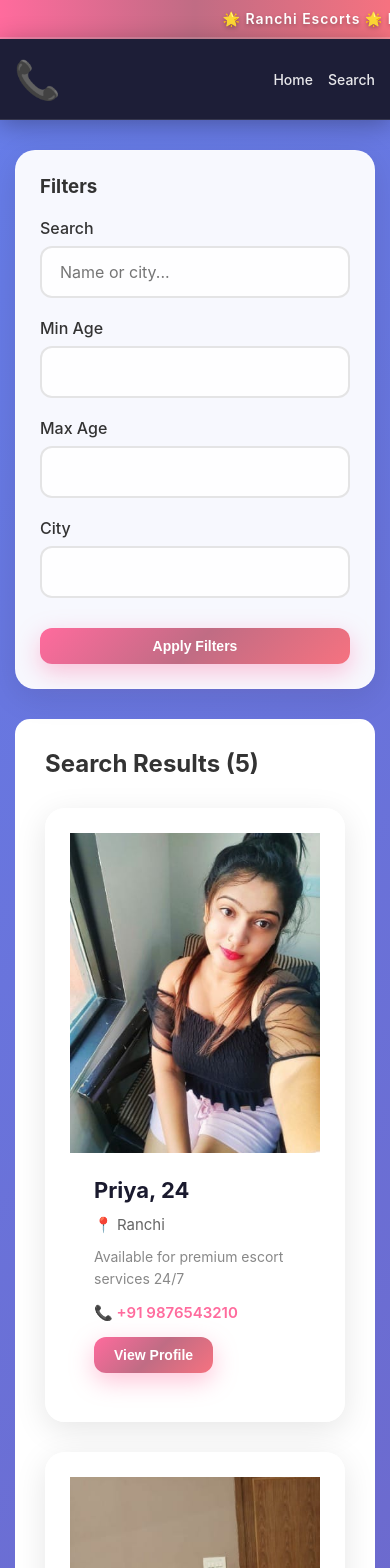
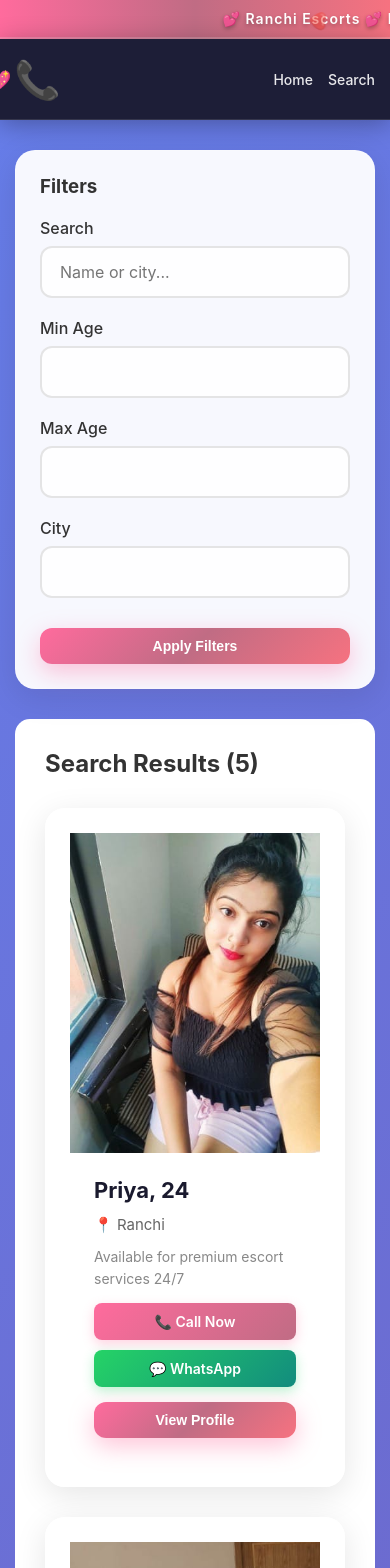
Before and after one commit to ravi670363-cpu/FirstProject, a React (Vite) app in the folder frontend/: page /search in a window 390 px wide. Shown: the top 1568 px of the page. Built offline with nearby package versions, Linux system fonts and the light colour scheme; no server answers; the HTML template or start-up script is replaced by a standard one.

Commit message:
Added WhatsApp button, updated phone number to 9202695501, and added love/heart animations in header

```diff
--- a/frontend/src/components/Footer.jsx
+++ b/frontend/src/components/Footer.jsx
@@ -25,7 +25,7 @@ const Footer = () => {
           <div className="footer-section">
             <h4>Contact Us</h4>
             <p>Email: support@callanytime.com</p>
-            <p>Phone: +91 9876543210</p>
+            <p>Phone: +91 9202695501</p>
             <p>Location: Ranchi, Jharkhand</p>
           </div>
 
--- a/frontend/src/components/Navbar.css
+++ b/frontend/src/components/Navbar.css
@@ -5,6 +5,54 @@
   padding: 12px 0;
   position: relative;
   border-bottom: 2px solid rgba(255, 255, 255, 0.2);
+}
+
+.announcement-banner::before {
+  content: '💕';
+  position: absolute;
+  font-size: 24px;
+  animation: floatHeart1 8s ease-in-out infinite;
+  opacity: 0.6;
+}
+
+.announcement-banner::after {
+  content: '❤️';
+  position: absolute;
+  font-size: 20px;
+  animation: floatHeart2 10s ease-in-out infinite;
+  opacity: 0.5;
+}
+
+@keyframes floatHeart1 {
+  0% {
+    left: -50px;
+    top: 50%;
+    transform: translateY(-50%) rotate(0deg);
+  }
+  50% {
+    top: 30%;
+  }
+  100% {
+    left: 110%;
+    top: 50%;
+    transform: translateY(-50%) rotate(360deg);
+  }
+}
+
+@keyframes floatHeart2 {
+  0% {
+    left: -30px;
+    top: 40%;
+    transform: translateY(-50%) rotate(0deg);
+  }
+  50% {
+    top: 60%;
+  }
+  100% {
+    left: 110%;
+    top: 40%;
+    transform: translateY(-50%) rotate(-360deg);
+  }
 }
 
 .announcement-content {
@@ -67,10 +115,28 @@
   font-weight: 800;
   color: white;
   transition: transform 0.3s ease;
+  position: relative;
 }
 
 .logo:hover {
   transform: scale(1.05);
+}
+
+.logo::before {
+  content: '💖';
+  position: absolute;
+  left: -35px;
+  font-size: 20px;
+  animation: heartBeat 1.5s ease-in-out infinite;
+}
+
+@keyframes heartBeat {
+  0%, 100% {
+    transform: scale(1);
+  }
+  50% {
+    transform: scale(1.2);
+  }
 }
 
 .logo-icon {
@@ -135,6 +201,11 @@
     display: none;
   }
 
+  .logo::before {
+    left: -25px;
+    font-size: 16px;
+  }
+
   .nav-link {
     font-size: 14px;
   }
@@ -146,4 +217,9 @@
   .announcement-banner {
     padding: 10px 0;
   }
+
+  .announcement-banner::before,
+  .announcement-banner::after {
+    font-size: 16px;
+  }
 }
--- a/frontend/src/components/Navbar.jsx
+++ b/frontend/src/components/Navbar.jsx
@@ -17,7 +17,7 @@ const Navbar = () => {
       <div className="announcement-banner">
         <div className="announcement-content">
           <span className="announcement-text">
-            🌟 Ranchi Escorts 🌟 Ranchi Call Girls 🌟 Escort in Ranchi Available 24/7 🌟 Premium VIP Services 🌟 Call Now 🌟 Ranchi Escorts 🌟 Ranchi Call Girls 🌟
+            💕 Ranchi Escorts 💕 Ranchi Call Girls 💕 Escort in Ranchi Available 24/7 💕 Premium VIP Services 💕 Call Now 💕 Ranchi Escorts 💕 Ranchi Call Girls 💕
           </span>
         </div>
       </div>
--- a/frontend/src/pages/Home.css
+++ b/frontend/src/pages/Home.css
@@ -245,6 +245,53 @@
   font-size: 14px;
 }
 
+.contact-buttons {
+  display: flex;
+  gap: 10px;
+  margin-bottom: 15px;
+}
+
+.contact-btn {
+  flex: 1;
+  padding: 10px 16px;
+  border-radius: 8px;
+  text-decoration: none;
+  font-weight: 600;
+  font-size: 14px;
+  text-align: center;
+  transition: all 0.3s ease;
+  display: flex;
+  align-items: center;
+  justify-content: center;
+  gap: 5px;
+}
+
+.call-btn {
+  background: linear-gradient(135deg, #ff6b9d 0%, #c06c84 100%);
+  color: white;
+  box-shadow: 0 4px 12px rgba(255, 107, 157, 0.3);
+}
+
+.call-btn:hover {
+  transform: translateY(-2px);
+  box-shadow: 0 6px 16px rgba(255, 107, 157, 0.4);
+}
+
+.whatsapp-btn {
+  background: linear-gradient(135deg, #25D366 0%, #128C7E 100%);
+  color: white;
+  box-shadow: 0 4px 12px rgba(37, 211, 102, 0.3);
+}
+
+.whatsapp-btn:hover {
+  transform: translateY(-2px);
+  box-shadow: 0 6px 16px rgba(37, 211, 102, 0.4);
+}
+
+.view-profile-btn {
+  width: 100%;
+}
+
 .phone {
   color: #ff6b9d;
   margin-bottom: 15px;
@@ -284,4 +331,12 @@
     width: 100%;
     height: 100%;
   }
+
+  .contact-buttons {
+    flex-direction: column;
+  }
+
+  .contact-btn {
+    width: 100%;
+  }
 }
--- a/frontend/src/pages/Home.jsx
+++ b/frontend/src/pages/Home.jsx
@@ -28,11 +28,11 @@ const Home = () => {
       console.error('Error fetching profiles:', error);
       // Show mock data with real images
       setFeaturedProfiles([
-        { id: 1, name: 'Priya', age: 24, city: 'Ranchi', bio: 'Available for premium escort services 24/7', profile_picture: img1, phone: '+91 9876543210' },
-        { id: 2, name: 'Anjali', age: 26, city: 'Ranchi', bio: 'Professional escort service in Ranchi', profile_picture: img2, phone: '+91 9876543211' },
-        { id: 3, name: 'Neha', age: 23, city: 'Ranchi', bio: 'VIP escort services available', profile_picture: img3, phone: '+91 9876543212' },
-        { id: 4, name: 'Riya', age: 25, city: 'Ranchi', bio: 'Premium companion services', profile_picture: img4, phone: '+91 9876543213' },
-        { id: 5, name: 'Simran', age: 27, city: 'Ranchi', bio: 'Elite escort services in Ranchi', profile_picture: img5, phone: '+91 9876543214' }
+        { id: 1, name: 'Priya', age: 24, city: 'Ranchi', bio: 'Available for premium escort services 24/7', profile_picture: img1, phone: '+91 9202695501' },
+        { id: 2, name: 'Anjali', age: 26, city: 'Ranchi', bio: 'Professional escort service in Ranchi', profile_picture: img2, phone: '+91 9202695501' },
+        { id: 3, name: 'Neha', age: 23, city: 'Ranchi', bio: 'VIP escort services available', profile_picture: img3, phone: '+91 9202695501' },
+        { id: 4, name: 'Riya', age: 25, city: 'Ranchi', bio: 'Premium companion services', profile_picture: img4, phone: '+91 9202695501' },
+        { id: 5, name: 'Simran', age: 27, city: 'Ranchi', bio: 'Elite escort services in Ranchi', profile_picture: img5, phone: '+91 9202695501' }
       ]);
     }
   };
@@ -93,11 +93,18 @@ const Home = () => {
                   <p className="location">📍 {profile.city}</p>
                   <p className="bio">{profile.bio || 'No bio yet'}</p>
                   {profile.phone && (
-                    <p className="phone">📞 <a href={`tel:${profile.phone}`}>{profile.phone}</a></p>
+                    <div className="contact-buttons">
+                      <a href={`tel:${profile.phone}`} className="contact-btn call-btn">
+                        📞 Call Now
+                      </a>
+                      <a href={`https://wa.me/919202695501`} target="_blank" rel="noopener noreferrer" className="contact-btn whatsapp-btn">
+                        💬 WhatsApp
+                      </a>
+                    </div>
                   )}
                   <button
                     onClick={() => navigate(`/profile/${profile.id}`)}
-                    className="btn btn-primary"
+                    className="btn btn-primary view-profile-btn"
                   >
                     View Profile
                   </button>
--- a/frontend/src/pages/Search.jsx
+++ b/frontend/src/pages/Search.jsx
@@ -40,11 +40,11 @@ const Search = () => {
       console.error('Error searching profiles:', error);
       // Show mock data with real images
       setProfiles([
-        { id: 1, name: 'Priya', age: 24, city: 'Ranchi', bio: 'Available for premium escort services 24/7', profile_picture: img1, phone: '+91 9876543210' },
-        { id: 2, name: 'Anjali', age: 26, city: 'Ranchi', bio: 'Professional escort service in Ranchi', profile_picture: img2, phone: '+91 9876543211' },
-        { id: 3, name: 'Neha', age: 23, city: 'Ranchi', bio: 'VIP escort services available', profile_picture: img3, phone: '+91 9876543212' },
-        { id: 4, name: 'Riya', age: 25, city: 'Ranchi', bio: 'Premium companion services', profile_picture: img4, phone: '+91 9876543213' },
-        { id: 5, name: 'Simran', age: 27, city: 'Ranchi', bio: 'Elite escort services in Ranchi', profile_picture: img5, phone: '+91 9876543214' }
+        { id: 1, name: 'Priya', age: 24, city: 'Ranchi', bio: 'Available for premium escort services 24/7', profile_picture: img1, phone: '+91 9202695501' },
+        { id: 2, name: 'Anjali', age: 26, city: 'Ranchi', bio: 'Professional escort service in Ranchi', profile_picture: img2, phone: '+91 9202695501' },
+        { id: 3, name: 'Neha', age: 23, city: 'Ranchi', bio: 'VIP escort services available', profile_picture: img3, phone: '+91 9202695501' },
+        { id: 4, name: 'Riya', age: 25, city: 'Ranchi', bio: 'Premium companion services', profile_picture: img4, phone: '+91 9202695501' },
+        { id: 5, name: 'Simran', age: 27, city: 'Ranchi', bio: 'Elite escort services in Ranchi', profile_picture: img5, phone: '+91 9202695501' }
       ]);
     }
   };
@@ -132,11 +132,18 @@ const Search = () => {
                     <p className="location">📍 {profile.city}</p>
                     <p className="bio">{profile.bio || 'No bio yet'}</p>
                     {profile.phone && (
-                      <p className="phone">📞 <a href={`tel:${profile.phone}`}>{profile.phone}</a></p>
+                      <div className="contact-buttons">
+                        <a href={`tel:${profile.phone}`} className="contact-btn call-btn">
+                          📞 Call Now
+                        </a>
+                        <a href={`https://wa.me/919202695501`} target="_blank" rel="noopener noreferrer" className="contact-btn whatsapp-btn">
+                          💬 WhatsApp
+                        </a>
+                      </div>
                     )}
                     <button
                       onClick={() => navigate(`/profile/${profile.id}`)}
-                      className="btn btn-primary"
+                      className="btn btn-primary view-profile-btn"
                     >
                       View Profile
                     </button>
```
